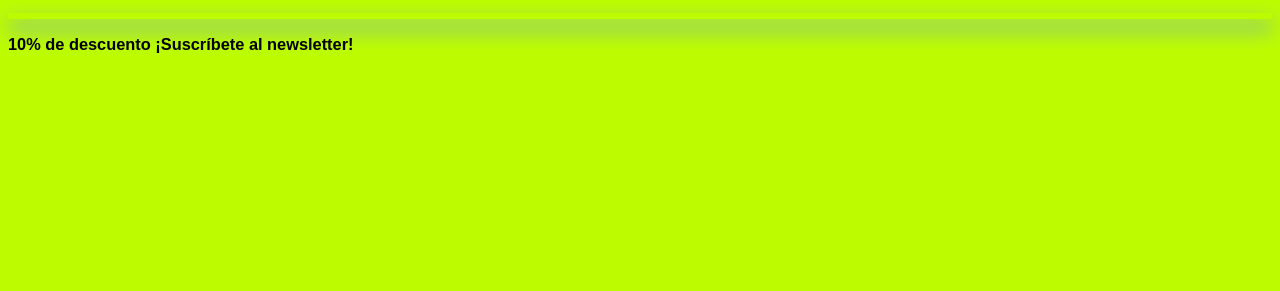
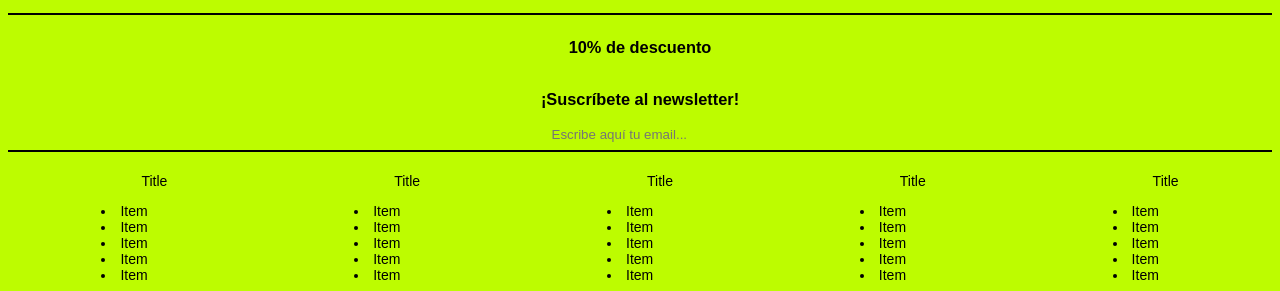
Before and after one commit to carlotajuncosa/HTML-CSS, a plain HTML site: page tienda-ropa/index.html in a window 1280 px wide. Shown: the part 1269-1560 px from the top of the page. Before the commit the page ends 1340 px from the top, so only its background shows below. Drawn offline with Linux system fonts and the light colour scheme.

Commit message:
CSS-HTML finished

```diff
--- a/tienda-ropa/index.html
+++ b/tienda-ropa/index.html
@@ -8,7 +8,7 @@
   </head>
   <body>
     <header>
-       <div class="z"> <div class="son1Z"><nav><span><strong>MENU</strong></span>
+       <div class="drop-down-menu"> <div class="menu-text"><nav><span><strong>MENU</strong></span>
                 <div class="small-text"><a href="/" alt="option1">Opción</a></div>
                 <div class="small-text"><a href="/" alt="option2">Opción</a></div>
                 <div class="small-text"><a href="/" alt="option2">Opción</a></div>
@@ -20,12 +20,12 @@
                 <div class="small-text"><a href="/" alt="option2">Opción</a></div>
             </nav></div></div>
 
-        <div class="son1A"><h1> MI TIENDA</h1>
+        <div class="main-title"><h1> MI TIENDA</h1>
         <h2> Subtítulo de muestra · <a href="/" alt="beta link">Enlace de muestra</a> · Muestra</h2></div>
 
-        <div class="son1B">
+        <div class="display-criteria">
             <span class="small-text"><strong>Texto pequeño a la derecha</strong></span>
-            <div class=son2B><span class="small-text">Opción1</span>
+            <div class="view-options"><span class="small-text">Opción1</span>
             <span class="small-text">Opción1</span></div>
         </div>
     </header>
@@ -94,15 +94,25 @@
         </div>
       </div>
 
-      <hr class="borde1">
+      <hr class="border">
 
-     <div>
-      <h3>10% de descuento
-        ¡Suscríbete al newsletter!</h3>
+     <div class="discount-area">
+      <h3>10% de descuento</h3>
+      <h3>¡Suscríbete al newsletter!</h3>
+      <form action="/" method="post">
+        <input type="text" name="email" class="email-user" placeholder="Escribe aquí tu email...">
+      </form>
+      </div>
 
-     </div>
+      <hr class="border">
 
     </main>
-    <footer></footer>
+    <footer class="bottom-menu">
+      <div><ul>Title</ul><li>Item</li><li>Item</li><li>Item</li><li>Item</li><li>Item</li></div>
+      <div><ul>Title</ul><li>Item</li><li>Item</li><li>Item</li><li>Item</li><li>Item</li></div>
+      <div><ul>Title</ul><li>Item</li><li>Item</li><li>Item</li><li>Item</li><li>Item</li></div>
+      <div><ul>Title</ul><li>Item</li><li>Item</li><li>Item</li><li>Item</li><li>Item</li></div>
+      <div><ul>Title</ul><li>Item</li><li>Item</li><li>Item</li><li>Item</li><li>Item</li></div>
+    </footer>
   </body>
 </html>
--- a/tienda-ropa/styles.css
+++ b/tienda-ropa/styles.css
@@ -9,21 +9,21 @@ header{
     justify-content: space-between;
     /* flex-direction: column; */
 }
-.z{
+.drop-down-menu{
     width: 350px;
 }
-.son1Z{
+.menu-text{
     display: flex;
     justify-content: flex-start;
     position:fixed;
 }
-.son1A{
+.main-title{
     display: flex;
     justify-content: flex-start;
     flex-direction: column;
     width: 450px;
 }
-.son1B{
+.display-criteria{
     text-align: center;
     display: flex;
     align-items: center;
@@ -31,7 +31,7 @@ header{
     justify-content: flex-end;
     width: 350px;
 }
-.son2B{
+.view-options{
     display:flex;
     align-items: center;
 }
@@ -67,9 +67,24 @@ h2{
     align-items: center;
 }
 
-.borde1 {
+.border{
   border: 1px solid;
-  padding: 2px;
- border-color: rgb(189, 252, 0);
- box-shadow: 0px 10px 20px 0px cornflowerblue;
 }
+
+.discount-area{
+    display:flex;
+    justify-content: center;
+    align-items: center;
+    flex-direction: column;
+}
+
+.email-user{
+border: cornflowerblue;
+background-color: rgb(189, 252, 0);
+text-emphasis-color: black;
+}
+
+.bottom-menu{
+    display:flex;
+    justify-content: space-around;
+}
```
